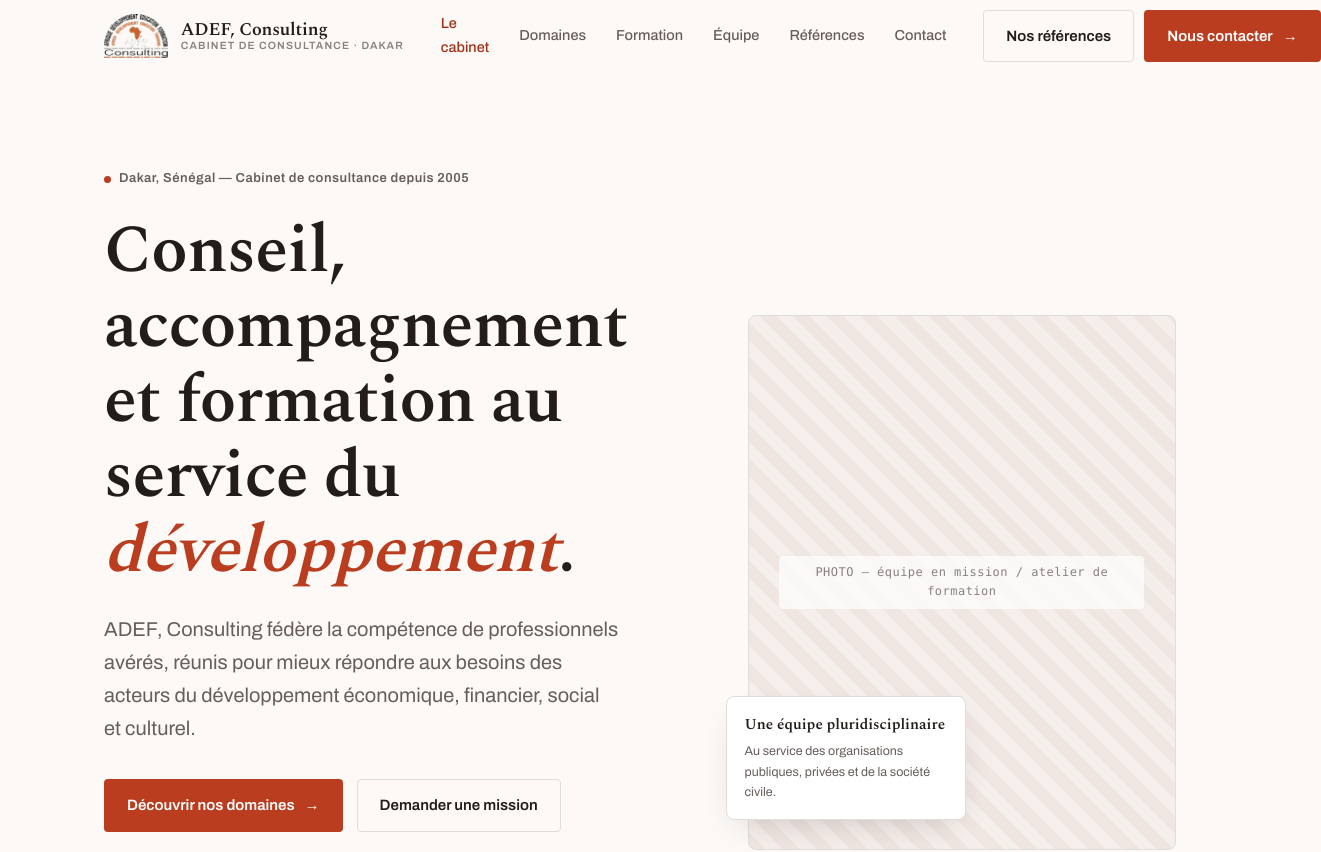
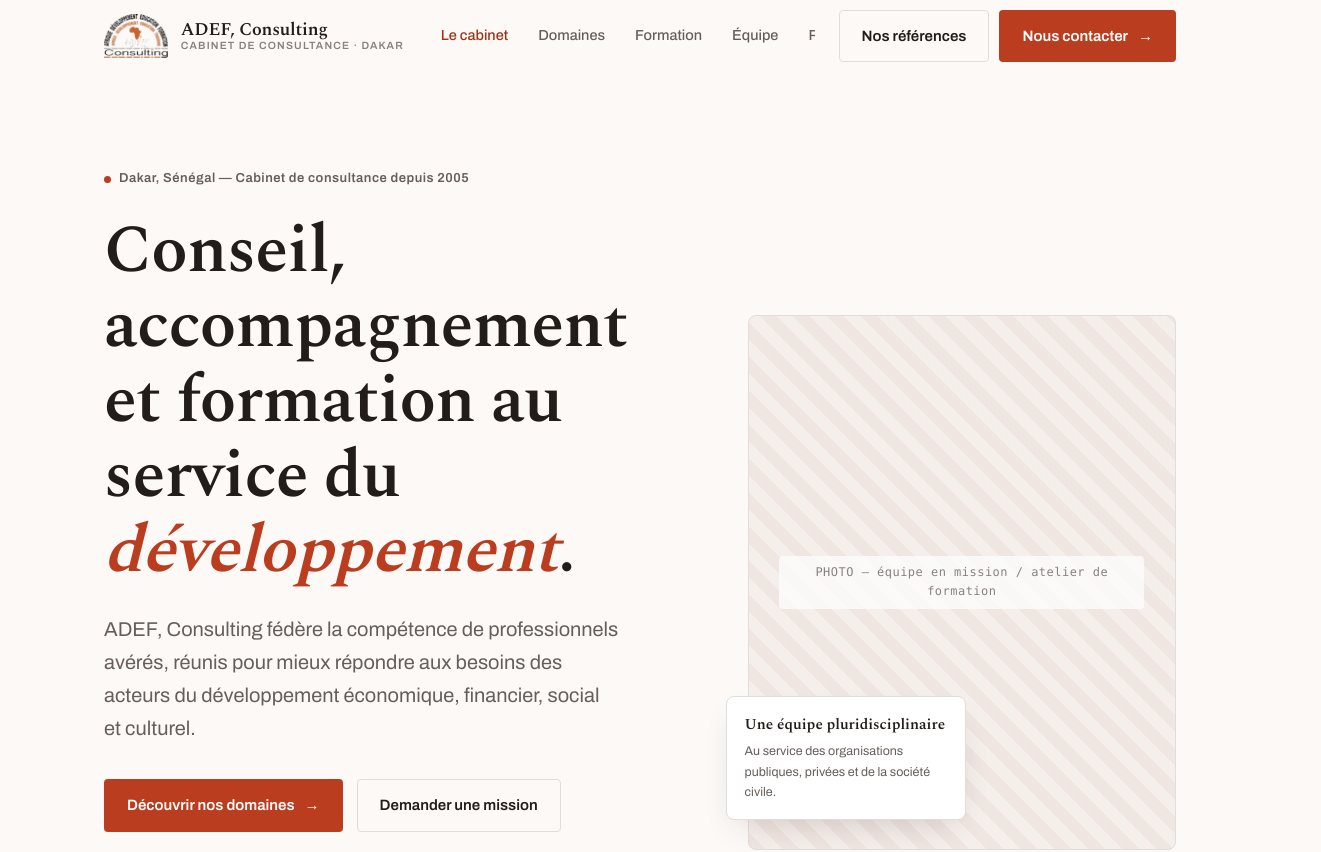
Before and after one commit to argi00/adef-consulting-nextjs, a Next.js app: page / in a window 1280 px wide. Shown: the top 852 px of the page, 1321 px wide, since content can reach past the window. Built offline with nearby package versions, Linux system fonts and the light colour scheme.

Commit message:
mise a jour button contacter sur pc

```diff
--- a/app/globals.css
+++ b/app/globals.css
@@ -102,7 +102,7 @@
   transition: border-color .25s, box-shadow .25s, background .25s;
 }
 .site-header.scrolled { border-color: var(--line); box-shadow: var(--shadow-sm); }
-.nav { display: flex; align-items: center; justify-content: space-between; height: 72px; gap: 24px; }
+.nav { display: flex; align-items: center; justify-content: space-between; height: 72px; gap: 24px; flex-wrap: wrap; }
 
 .brand { display: flex; align-items: center; gap: 13px; flex-shrink: 0; }
 .brand-logo { height: 44px; width: auto; flex: none; }
@@ -110,14 +110,15 @@
 .brand-text strong { font-family: var(--serif); font-size: 18px; font-weight: 600; letter-spacing: -0.01em; white-space: nowrap; }
 .brand-text small { font-size: 10.5px; letter-spacing: 0.11em; text-transform: uppercase; color: var(--faint); font-weight: 600; white-space: nowrap; }
 
-.nav-links { display: flex; align-items: center; gap: 4px; }
+.nav-links { display: flex; align-items: center; gap: 4px; flex: 1 1 0; min-width: 0; overflow: hidden; }
 .nav-links a {
   font-size: 14.5px; font-weight: 500; color: var(--muted);
   padding: 9px 13px; border-radius: var(--radius); transition: .18s; position: relative;
+  white-space: nowrap;
 }
 .nav-links a:hover { color: var(--ink); }
 .nav-links a.active { color: var(--red-700); }
-.nav-cta { display: flex; align-items: center; gap: 10px; flex-shrink: 0; }
+.nav-cta { display: flex; align-items: center; gap: 10px; flex-shrink: 0; flex-wrap: wrap; justify-content: flex-end; min-width: 0; }
 
 .nav-toggle { display: none; background: none; border: 0; cursor: pointer; padding: 8px; }
 .nav-toggle span { display: block; width: 22px; height: 2px; background: var(--ink); margin: 4px 0; transition: .25s; }
```
